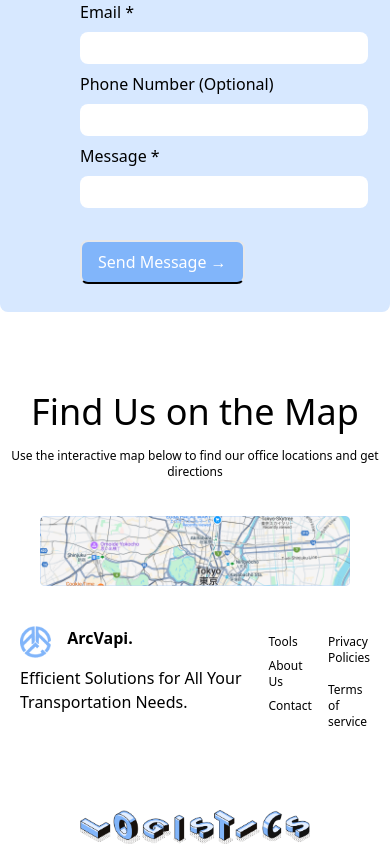
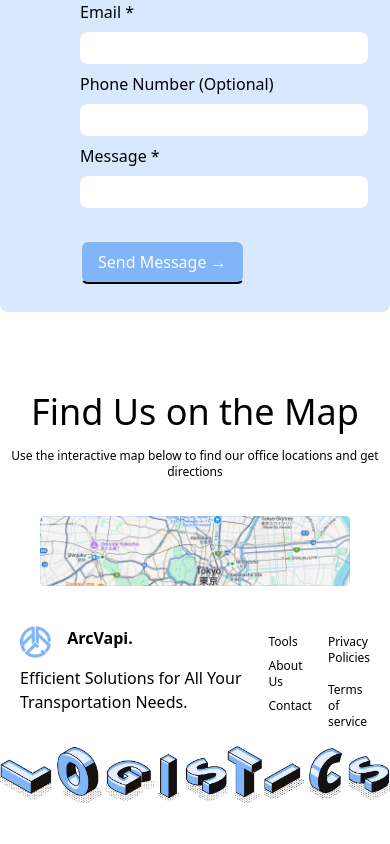
Before and after one commit to nishanthspk/ARCVAPI, a React (Create React App) app: page / in a window 390 px wide. Shown: the part 3478-4322 px from the top of the page. After the commit the page ends 4281 px from the top, so only its background shows below. Built offline with nearby package versions, Linux system fonts and the light colour scheme.

Commit message:
H-Screen

```diff
--- a/src/Pages/Home.jsx
+++ b/src/Pages/Home.jsx
@@ -252,7 +252,7 @@ export default class Home extends PureComponent {
       </div>
       </div>
 
-      <div className='mx-20 pt-16'>
+      <div className='md:mx-20 md:pt-16'>
       <img src={Text} alt="" />
       </div>
 
```
